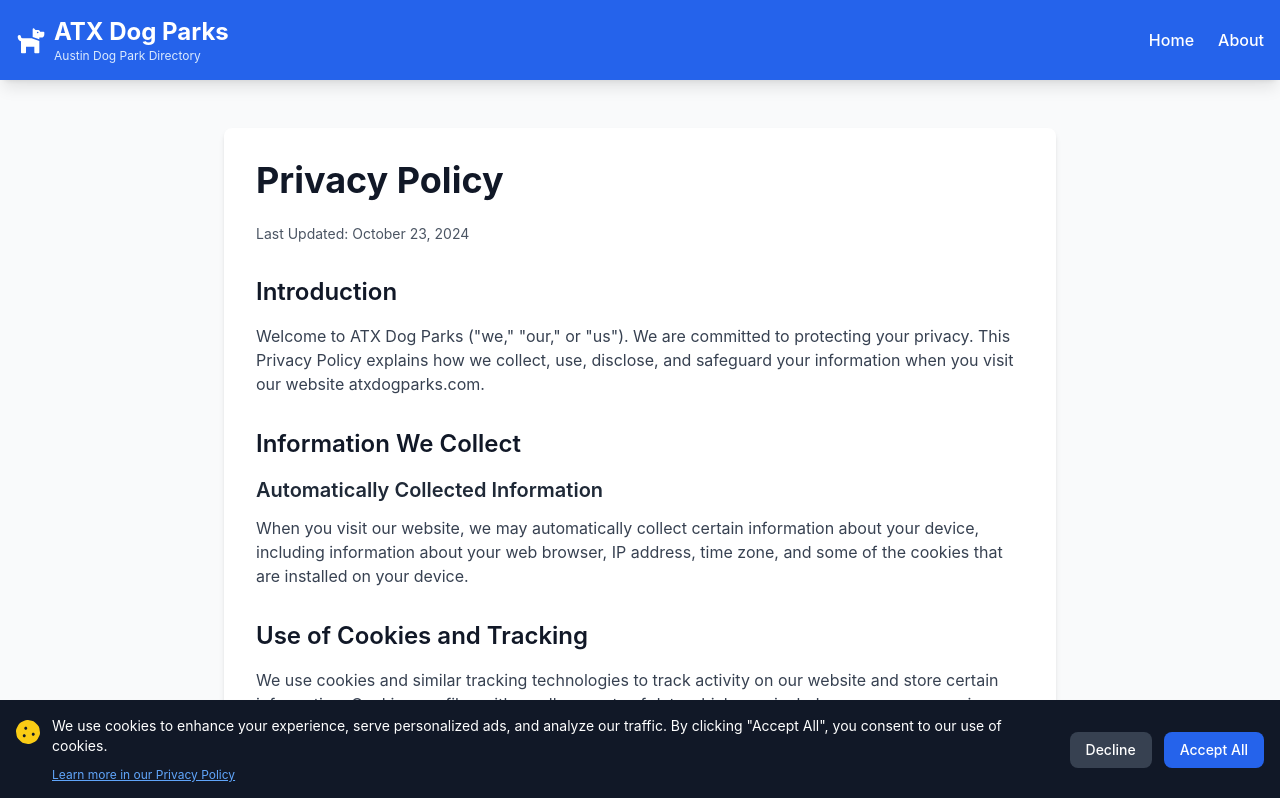
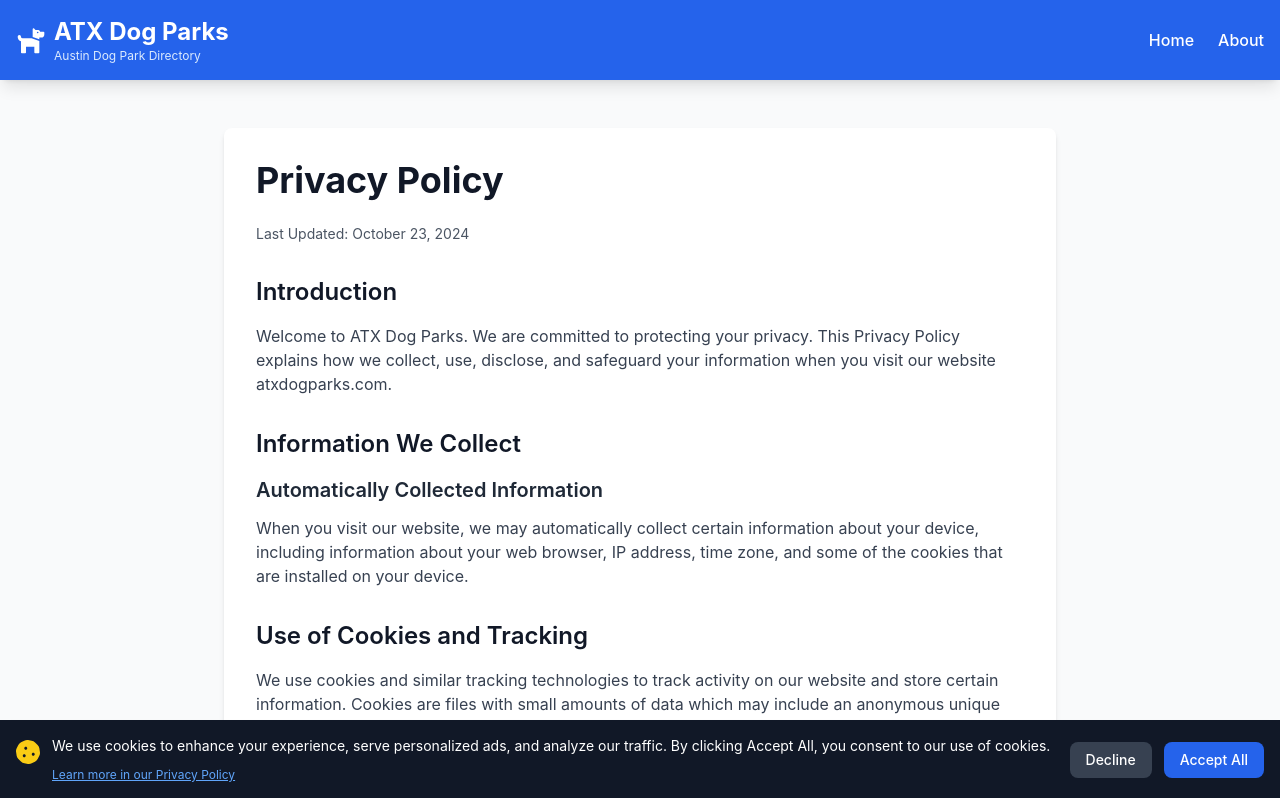
Before and after one commit to ArinDig/atxdogparks.com, a Next.js app: page /privacy in a window 1280 px wide. Shown: the top 798 px of the page. Built offline with nearby package versions, Linux system fonts and the light colour scheme.

Commit message:
Fix: Remove remaining curly quotes from Privacy page and CookieConsent

```diff
--- a/app/privacy/page.tsx
+++ b/app/privacy/page.tsx
@@ -17,7 +17,7 @@ export default function PrivacyPage() {
             <section className="mb-8">
               <h2 className="text-2xl font-semibold text-gray-900 mb-4">Introduction</h2>
               <p className="text-gray-700 mb-4">
-                Welcome to ATX Dog Parks ("we," "our," or "us"). We are committed to protecting your privacy.
+                Welcome to ATX Dog Parks. We are committed to protecting your privacy.
                 This Privacy Policy explains how we collect, use, disclose, and safeguard your information when
                 you visit our website atxdogparks.com.
               </p>
--- a/components/CookieConsent.tsx
+++ b/components/CookieConsent.tsx
@@ -50,7 +50,7 @@ export default function CookieConsent() {
           <div className="text-sm">
             <p className="mb-2">
               We use cookies to enhance your experience, serve personalized ads, and analyze our traffic.
-              By clicking "Accept All", you consent to our use of cookies.
+              By clicking Accept All, you consent to our use of cookies.
             </p>
             <a
               href="/privacy"
```
